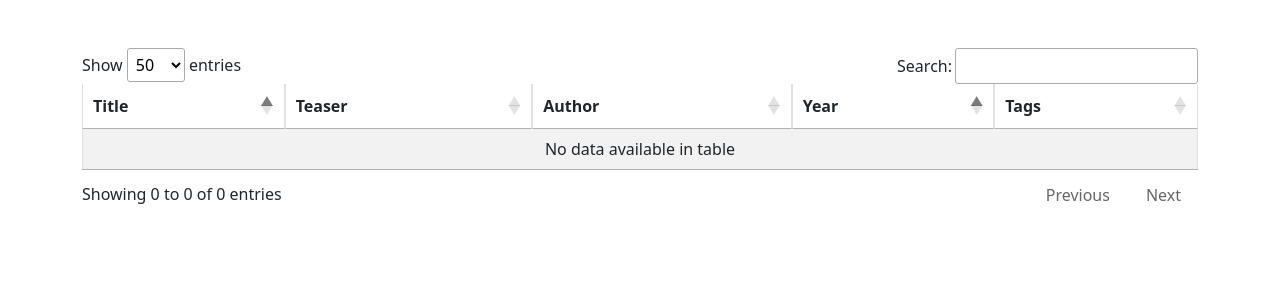
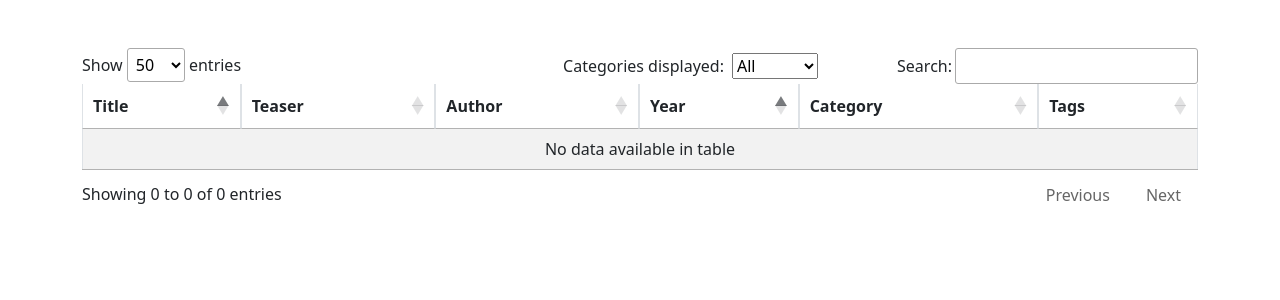
Before and after one commit to hendrik-p/dg_scenario_database, a Flask app: page /scenarios in a window 1280 px wide. Shown: the part 56-356 px from the top of the page. Run offline with Flask 3, Linux system fonts and the light colour scheme; data that the repository does not hold is empty; some libraries are stand-ins or nearby versions.

Commit message:
Added category filter for scenarios.

```diff
--- a/dg_scenario_database/models.py
+++ b/dg_scenario_database/models.py
@@ -18,6 +18,7 @@ class Scenario(db.Model):
     teaser = db.Column(db.Text)
     author = db.Column(db.String)
     year = db.Column(db.String)
+    category = db.Column(db.String)
     url = db.Column(db.String)
 
     tags = db.relationship(
--- a/dg_scenario_database/static/css/style.css
+++ b/dg_scenario_database/static/css/style.css
@@ -51,3 +51,21 @@
     cursor: pointer;
     background-color: #f6f6f6;
 }
+
+.category-dropdown-wrapper {
+  display: flex;
+  justify-content: flex-end;
+  align-items: center;
+}
+
+/* For better compatibility with Bootstrap */
+.category-dropdown-wrapper select {
+  width: auto;
+  display: inline;
+}
+
+.category-label {
+  display: inline-flex;
+  align-items: center;
+  margin-right: 8px;
+}
--- a/dg_scenario_database/static/js/scenario_table.js
+++ b/dg_scenario_database/static/js/scenario_table.js
@@ -29,6 +29,9 @@ function addTag(inputElement, newTag, scenario_id) {
 
 $(document).ready(function () {
   const table = $('#scenario_table').DataTable({
+    dom: "<'row'<'col-sm-12 col-md-4'l><'col-sm-12 col-md-4 category-dropdown-wrapper'<'category-label'><'category-dropdown'>><'col-sm-12 col-md-4'f>>" +
+         "<'row'<'col-sm-12'tr>>" +
+         "<'row'<'col-sm-12 col-md-5'i><'col-sm-12 col-md-7'p>>",
     "order": [[4, "asc"], [1, "asc"]],
     "pageLength" : 50,
     "lengthMenu": [ [20, 50, 100, -1], [20, 50, 100, "All"] ],
@@ -38,9 +41,23 @@ $(document).ready(function () {
       {data: "teaser"},
       {data: "author"},
       {data: "year"},
+      {data: "type"},
       {data: "tags"},
     ]
   });
+
+  $.fn.dataTable.ext.search.push(function (settings, data, dataIndex) {
+    var selectedCategory = $('#category-filter').val();
+    var category = data[5];
+    return selectedCategory === "" || selectedCategory === category;
+  });
+
+  $('#category-filter').on('change', function() {
+    table.draw();
+  });
+
+  $('.category-label').text('Categories displayed: ');
+  $('#category-filter').appendTo('.category-dropdown');
 
   $.ajax({
     url: '/check_login',
--- a/dg_scenario_database/templates/index.html
+++ b/dg_scenario_database/templates/index.html
@@ -5,6 +5,12 @@
 <div class="container">
   <div class="row mt-5">
     <div class="col">
+      <select id="category-filter">
+        <option value="">All</option>
+        <option value="Shotgun">Shotgun</option>
+        <option value="Official">Official</option>
+        <option value="Other">Other</option>
+      </select>
       <table id="scenario_table" class="table table-bordered table-striped table-hover" style="width:100%">
         <thead>
           <tr>
@@ -13,6 +19,7 @@
             <th>Teaser</th>
             <th>Author</th>
             <th>Year</th>
+            <th>Category</th>
             <th>Tags</th>
           </tr>
         </thead>
@@ -24,6 +31,7 @@
             <td>{{ scenario.teaser }}</td>
             <td>{{ scenario.author }}</td>
             <td>{{ scenario.year }}</td>
+            <td>{{ scenario.category }}</td>
             <td class="tag_cell">
               {% for tag in scenario.tags %}
               <!--
```
